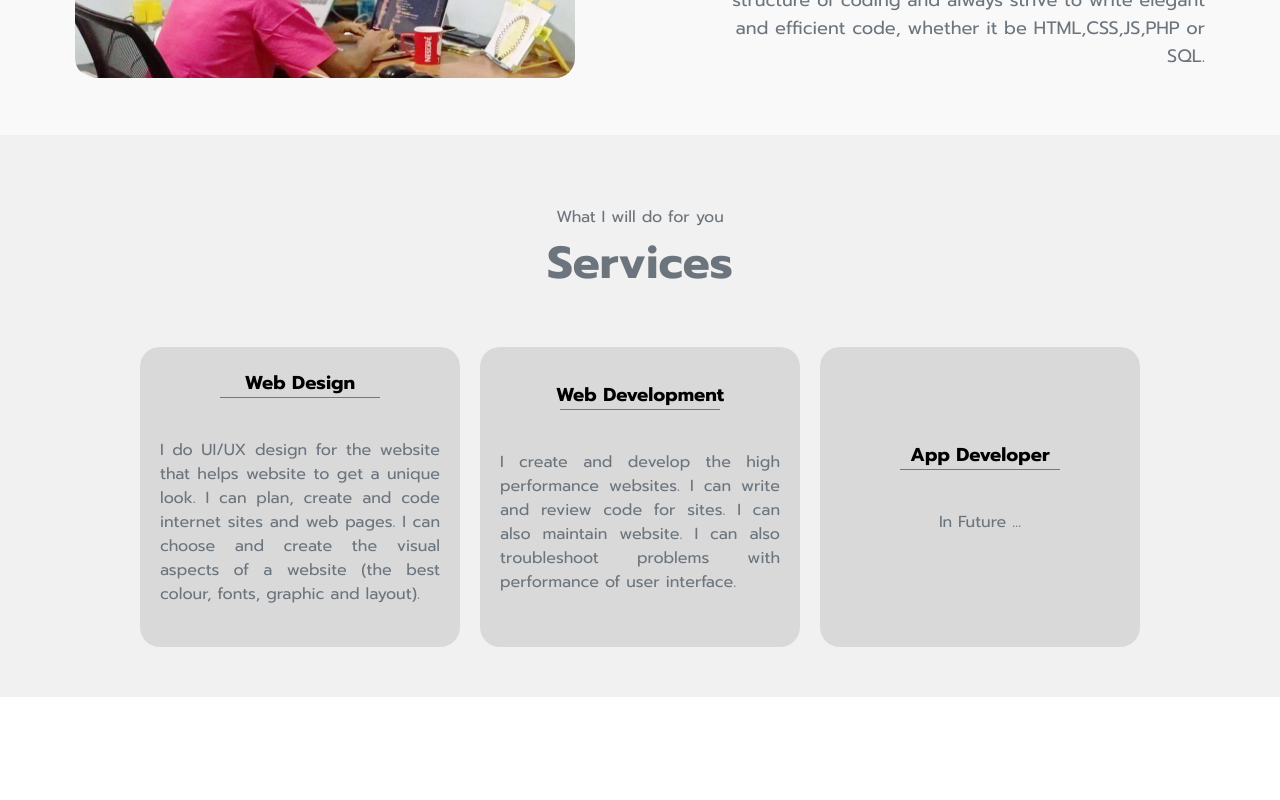
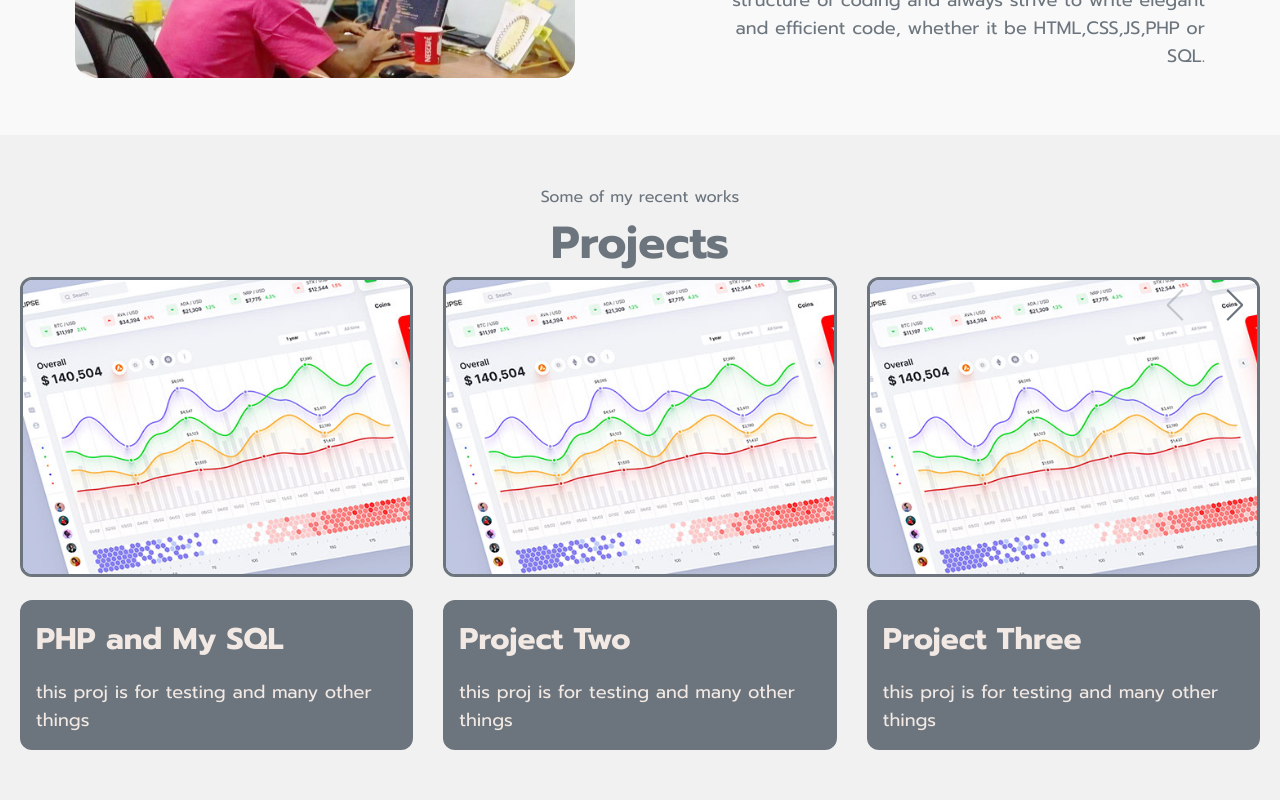
Before and after one commit to KyawLwinSoe27/personal_portfolio_website, a React (Create React App) app: page / in a window 1280 px wide. Shown: the part 1040-1840 px from the top of the page. Before the commit the page ends 1737 px from the top, so only its background shows below. Built offline with nearby package versions, Linux system fonts and the light colour scheme.

Commit message:
contact&project_sectin

```diff
--- a/package.json
+++ b/package.json
@@ -10,6 +10,8 @@
     "react-dom": "^18.2.0",
     "react-router-dom": "^6.4.5",
     "react-scripts": "5.0.1",
+    "styled-components": "^5.3.6",
+    "swiper": "^8.4.5",
     "web-vitals": "^2.1.4"
   },
   "scripts": {
--- a/src/App.jsx
+++ b/src/App.jsx
@@ -4,6 +4,8 @@ import Navbar from './components/Navbar/Navbar'
 import Hero from './components/Hero/Hero';
 import Services from './components/Services/Services';
 import About from './components/About/About';
+import Contact from './components/Contact/Contact';
+import Projects from './components/Projects/Projects';
 
 const App = () => {
   return (
@@ -11,7 +13,9 @@ const App = () => {
     <Navbar />
     <Hero />
     <About />
+    <Projects />
     <Services />
+    <Contact />
    </div>
   )
 }
--- /dev/null
+++ b/src/assets/data/projects.js
@@ -0,0 +1,31 @@
+import PHP_Proj from "../../assets/portfolio1.jpg";
+
+
+const projects = [
+    {
+        id: 1,
+        name: 'PHP and My SQL',
+        desc: 'this proj is for testing and many other things',
+        img: PHP_Proj
+    },
+    {
+        id: 2,
+        name: 'Project Two',
+        desc: 'this proj is for testing and many other things',
+        img: PHP_Proj
+    },
+    {
+        id: 3,
+        name: 'Project Three',
+        desc: 'this proj is for testing and many other things',
+        img: PHP_Proj
+    },
+    {
+        id: 4,
+        name: 'Project Four',
+        desc: 'this proj is for testing and many other things',
+        img: PHP_Proj
+    }
+];
+
+export default projects;
--- /dev/null
+++ b/src/components/Contact/Contact.jsx
@@ -0,0 +1,37 @@
+import React from 'react';
+import "./contact.css"
+
+const Contact = () => {
+    let phoneNumber = '09972059450';
+    let email = 'kyawlwinsoe812@gmail.com';
+    let address = 'Yangon / Myanmar';
+    return (
+        <div className='contact_page'>
+            <div className='heading-text'>
+                <h2 className='service_text'>Get In Touch</h2>
+                <div className='contact-info'>
+                    <p>Phone: {phoneNumber}</p>
+                    <p>Email: {email}</p>
+                    <p>Address: {address}</p>
+                </div>
+            </div>
+
+            <form>
+                <div className='form-items'>
+                    <div className='form-item'>
+                        <input type='text' className='form-item-list' placeholder='Name'/>
+                        <input type='email' className='form-item-list' placeholder='Email'/>
+                        <input type='number' className='form-item-list' placeholder='Phone Number'/>
+                    </div>
+                    <div className='form-textarea'>
+                        <textarea type='text' rows='9' cols='40' placeholder='Your Message ...'></textarea>
+                    </div>
+                </div>
+                <button>Submit</button>
+            </form>
+
+        </div>
+    )
+}
+
+export default Contact
--- /dev/null
+++ b/src/components/Contact/contact.css
@@ -0,0 +1,66 @@
+.contact_page {
+    background-color: var(--oddpage-color);
+    padding:50px 0;
+}
+.heading-text{
+    display: flex;
+    flex-direction: column;
+    align-items: center;
+}
+form{
+    display: flex;
+    flex-direction: column;
+    align-items: center;
+    margin-top: 50px;
+}
+.form-items{
+    display: flex;
+    gap: 10px;
+}
+.form-item{
+    display: flex;
+    flex-direction: column;
+    gap: 10px;
+}
+.form-item-list{
+    width: 300px;
+    height: 50px;
+    border: none;
+    background-color: #ffffff;
+    padding: 10px;
+    border-radius: 7px;
+}
+.form-inline{
+    display: flex;
+    gap: 10px;
+}
+.form-textarea textarea {
+    border: none;
+    padding: 14px;
+    border-radius: 7px;
+}
+form button {
+    border: none;
+    background-color: var(--primary-color);
+    border-radius:28px;
+    padding:10px 30px;
+    color: var(--secondary-color);
+    transition: var(--transition);
+    cursor: pointer;
+    box-shadow: 0px 1px var(--secondary-color);
+    margin-top: 20px;
+}
+form button:hover{
+    background-color: #cecece;
+}
+form button:active {
+    transform: translateY(-2px);
+}
+.contact-info{
+    display: flex;
+    flex-direction: column;
+    align-items: center;
+    color: var(--secondary-color);
+    gap: 10px;
+    margin-top: 10px;
+}
--- a/src/components/Navbar/Navbar.jsx
+++ b/src/components/Navbar/Navbar.jsx
@@ -13,7 +13,7 @@ const Navbar = () => {
                 <li className='nav-item'><a href='#service'>Servives</a></li>
             </ul>
             <div className='contact-btn'>
-                <a>Contact</a>
+                <a href='#about'>Contact</a>
             </div>
 
         </div>
--- /dev/null
+++ b/src/components/Projects/ProjectItem.jsx
@@ -0,0 +1,59 @@
+import React from 'react';
+import { Link } from 'react-router-dom';
+import styled from 'styled-components';
+import ProjectImg from '../../assets/portfolio1.jpg';
+
+const ProjectItemStyles = styled.div`
+  .projectItem__img {
+    width: 100%;
+    height: 300px;
+    border-radius: 12px;
+    overflow: hidden;
+    display: inline-block;
+    border: 3px solid var(--secondary-color);
+    img {
+      height: 100%;
+    }
+  }
+  .projectItem__info {
+    margin-top: 1rem;
+    background-color: var(--secondary-color);
+    padding: 1rem;
+    border-radius: 12px;
+  }
+  .projectItem__title {
+    font-size: 30px;
+    color: var(--primary-color);
+  }
+  .projectItem__desc {
+    font-size: 18px;
+    margin-top: 1rem;
+    color: var(--primary-color)
+  }
+  @media only screen and (max-width: 768px) {
+    .projectItem__img {
+      height: 350px;
+      width: 100%;
+    }
+  }
+`;
+
+export default function ProjectItem({
+  img = ProjectImg,
+  title = 'Project Name',
+  desc = 'Lorem Ipsum is simply dummy text of the printing and typesetting industry.',
+}) {
+  return (
+    <ProjectItemStyles>
+      <Link to="/projects" className="projectItem__img">
+        <img src={img} alt="project img" />
+      </Link>
+      <div className="projectItem__info">
+        <Link to="#">
+          <h3 className="projectItem__title">{title}</h3>
+        </Link>
+        <p className="projectItem__desc">{desc}</p>
+      </div>
+    </ProjectItemStyles>
+  );
+}
--- /dev/null
+++ b/src/components/Projects/Projects.jsx
@@ -0,0 +1,55 @@
+import React from 'react';
+import { Swiper, SwiperSlide } from 'swiper/react';
+import SwiperCore, { Navigation } from 'swiper';
+import 'swiper/swiper-bundle.min.css';
+import './projects.css';
+import projects from '../../assets/data/projects';
+import ProjectItem from './ProjectItem';
+
+SwiperCore.use([Navigation]);
+
+const Projects_Section = () => {
+    return (
+        <div className='project_section'>
+            <div className='heading-text'>
+                <p>Some of my recent works</p>
+                <h2 className='service_text'>Projects</h2>
+            </div>
+            <div className='project_allItems'>
+                <Swiper spaceBetween={30}
+                slidesPerView={1}
+                navigation
+                breakpoints={{
+                  // when window width is >= 640px
+                  640: {
+                    slidesPerView: 1,
+                  },
+                  // when window width is >= 768px
+                  768: {
+                    slidesPerView: 2,
+                  },
+                  // when window width is >= 1200px
+                  1200: {
+                    slidesPerView: 3,
+                  },
+                }}>
+                    {projects.map((project, index) => {
+                        if(index >= 5) return;
+                        return(
+                            <SwiperSlide key={project.id}>
+                                <ProjectItem
+                                title={project.name}
+                                img={project.img}
+                                desc={project.desc}/>
+                            </SwiperSlide>
+                        );
+                    })}
+                </Swiper>
+            </div>
+
+
+        </div>
+    )
+}
+
+export default Projects_Section
--- /dev/null
+++ b/src/components/Projects/projects.css
@@ -0,0 +1,45 @@
+.project_section{
+    padding:30px 20px;
+    background-color: var(--oddpage-color);
+    height: 780px;
+}
+.project_allItems {
+    display: flex;
+    gap: 1rem;
+}
+
+.swiper-container {
+    padding-top: 8rem;
+    max-width: 80%;
+  }
+
+  .swiper-button-prev,
+  .swiper-button-next {
+    position: absolute;
+    height: 50px;
+    width: 50px;
+    background: var(--deep-dark);
+    z-index: 10;
+    right: 60px;
+    left: auto;
+    top: 0;
+    transform: translateY(50%);
+    color: var(--secondary-color);
+    border-radius: 8px;
+  }
+  .swiper-button-next {
+    right: 0;
+  }
+  .swiper-button-prev::after,
+  .swiper-button-next::after {
+    font-size: 2rem;
+  }
+  @media only screen and (max-width: 768px) {
+    .project_allItems {
+      flex-direction: column;
+      max-width: 400px;
+      margin: 0 auto;
+      margin-top: 7rem;
+      gap: 5rem;
+    }
+  }
--- a/src/components/Services/services.css
+++ b/src/components/Services/services.css
@@ -1,6 +1,6 @@
 .service_section{
     padding:50px 0;
-    background-color: var(--oddpage-color);
+    background-color: var(--evenpage-color);
     width: 100%;
 
 }
--- a/src/index.js
+++ b/src/index.js
@@ -2,10 +2,13 @@ import React from "react";
 import ReactDOM from "react-dom/client";
 import "./index.css";
 import App from "./App";
+import { BrowserRouter } from "react-router-dom";
 
 const root = ReactDOM.createRoot(document.getElementById("root"));
 root.render(
   <React.StrictMode>
+    <BrowserRouter>
     <App />
+    </BrowserRouter>
   </React.StrictMode>
 );
```
Also changed, not shown: 1 other file (tests, documents, lock files or other folders).
